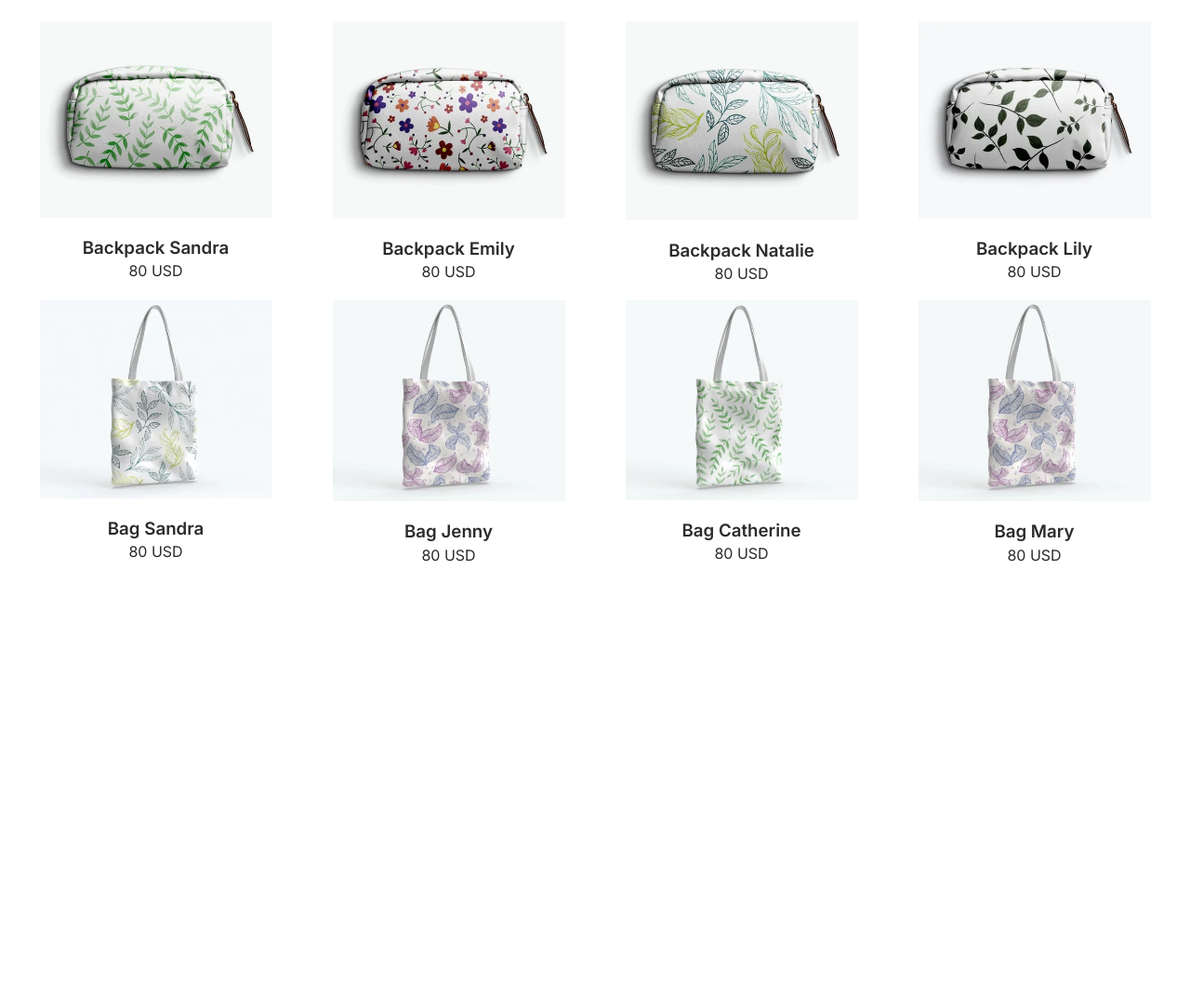
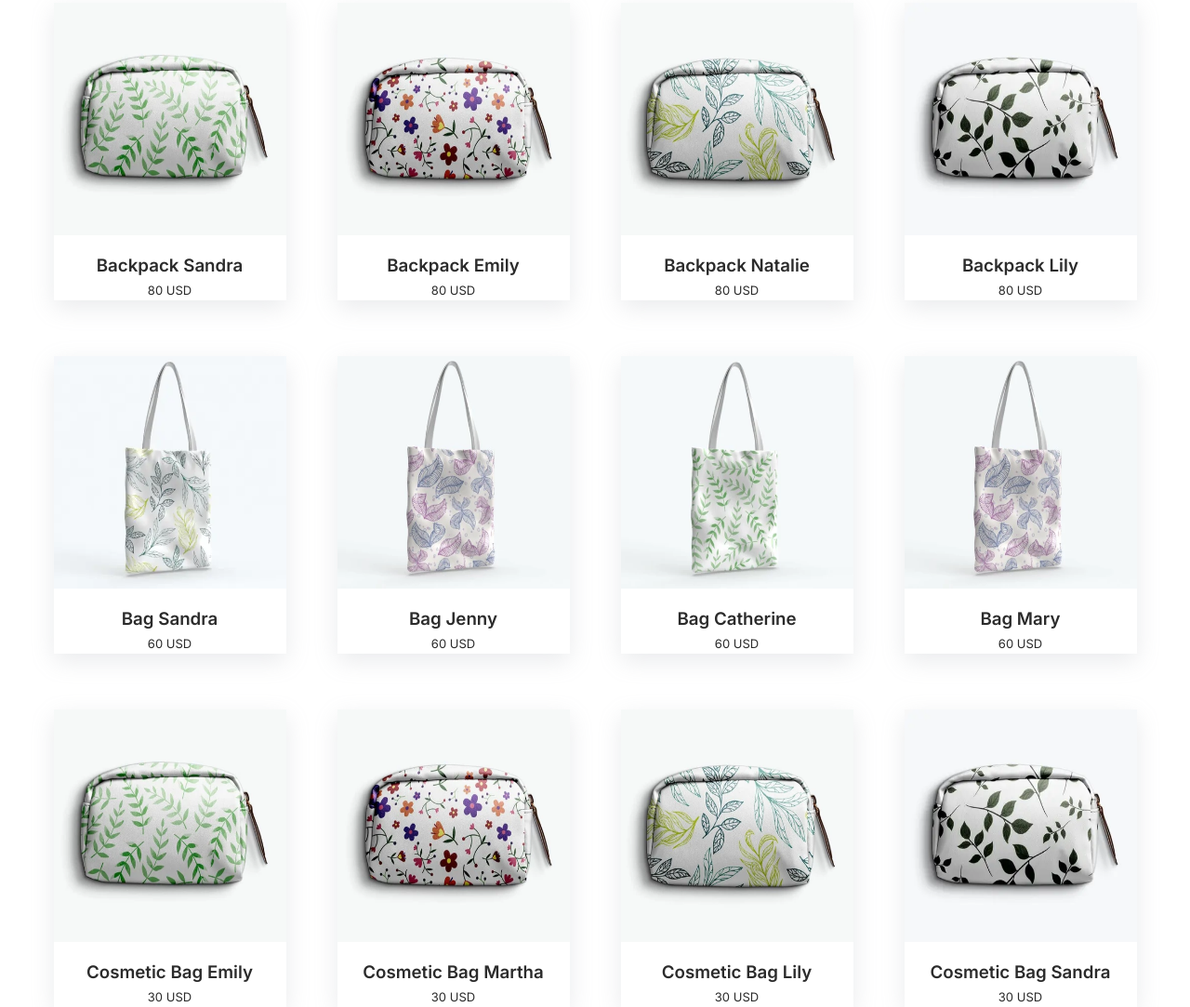
Before and after one commit to rxngers/projeto-bolsas, a plain HTML site: page index.html in a window 1280 px wide. Shown: the part 694-1777 px from the top of the page at 93% size. Before the commit the page ends 1302 px from the top, so only its background shows below. Drawn offline with Linux system fonts and the light colour scheme.

Commit message:
atualizacao + final de vendas

```diff
--- a/index.html
+++ b/index.html
@@ -76,31 +76,58 @@
     <div class="grupo">
       <img src="/imagens/bolsas/5.webp" alt="#">
       <h3>Bag Sandra</h3>
-      <p>80 USD</p>
+      <p>60 USD</p>
     </div>
 
     <div class="grupo">
       <img src="/imagens/bolsas/6.webp" alt="#">
       <h3>Bag Jenny</h3>
-      <p>80 USD</p>
+      <p>60 USD</p>
     </div>
 
     <div class="grupo">
       <img src="/imagens/bolsas/7.webp" alt="#">
       <h3>Bag Catherine</h3>
-      <p>80 USD</p>
+      <p>60 USD</p>
     </div>
 
     <div class="grupo">
       <img src="/imagens/bolsas/8.webp" alt="#">
       <h3>Bag Mary</h3>
-      <p>80 USD</p>
+      <p>60 USD</p>
     </div>
 
   </div>
 
 
 
+  <div class="fileira3">
+
+    <div class="grupo">
+      <img src="/imagens/bolsas/1.webp" alt="#">
+      <h3>Cosmetic Bag Emily</h3>
+      <p>30 USD</p>
+    </div>
+
+    <div class="grupo">
+      <img src="/imagens/bolsas/2.webp" alt="#">
+      <h3>Cosmetic Bag Martha</h3>
+      <p>30 USD</p>
+    </div>
+
+    <div class="grupo">
+      <img src="/imagens/bolsas/3.webp" alt="#">
+      <h3>Cosmetic Bag Lily</h3>
+      <p>30 USD</p>
+    </div>
+
+    <div class="grupo">
+      <img src="/imagens/bolsas/4.webp" alt="#">
+      <h3>Cosmetic Bag Sandra</h3>
+      <p>30 USD</p>
+    </div>
+
+  </div>
   <!-- fim imagens de venda -->
 
 </body>
--- a/style.css
+++ b/style.css
@@ -104,7 +104,7 @@ header {
 }
 
 .fileira1 {
-  margin-top: 80px;
+  margin-top: 60px;
   display: flex;
   justify-content: center;
   gap: 55px;
@@ -112,7 +112,7 @@ header {
 }
 
 .fileira2 {
-  margin-top: 100px;
+  margin-top: 60px;
   display: flex;
   justify-content: center;
   gap: 55px;
@@ -120,7 +120,7 @@ header {
 }
 
 .fileira3 {
-  margin-top: 100px;
+  margin-top: 60px;
   display: flex;
   justify-content: center;
   gap: 55px;
@@ -128,11 +128,12 @@ header {
 }
 
 .grupo {
-  width: 260px;
-  height: 200px;
+  width: 250px;
+  height: 320px;
   display: flex;
   flex-direction: column;
   align-items: center;
+  box-shadow: rgba(149, 157, 165, 0.2) 0px 8px 24px;
 
   img {
     width: 250px;
@@ -142,5 +143,13 @@ header {
 
   h3 {
     font-weight: 550;
+    margin-bottom: 4px;
+  }
+  p{
+    font-size: small;
+  }
+  &:hover{
+    transform: scale(1.1);
+    transition: 0.5s;
   }
 }
```
